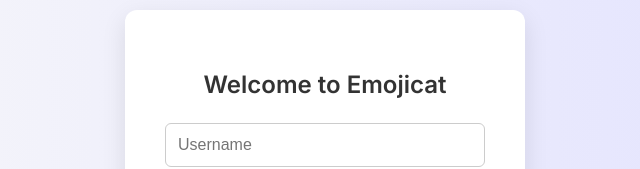
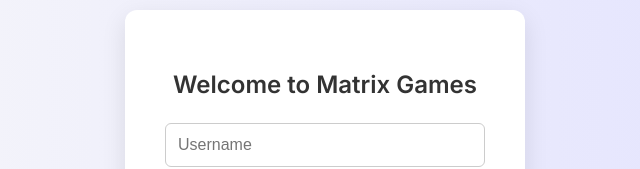
Before and after one commit to LochlanCodesInHTML11/emojicat-server, a website: page login.html in a window 1280 px wide. Shown: the part 208-377 px from the top of the page, without its empty margins (315-955 px from the left). Drawn offline with Linux system fonts and the light colour scheme.

Commit message:
Update login.html

```diff
--- a/login.html
+++ b/login.html
@@ -1,3 +1,4 @@
+
 <!DOCTYPE html>
 <html lang="en">
 <head>
@@ -69,7 +70,7 @@
 </head>
 <body>
   <div class="container">
-    <h2>Welcome to Emojicat</h2>
+    <h2>Welcome to Matrix Games</h2>
     <form action="/api/login" method="POST">
       <input type="text" name="username" placeholder="Username" required />
       <input type="password" name="password" placeholder="Password" required />
```
